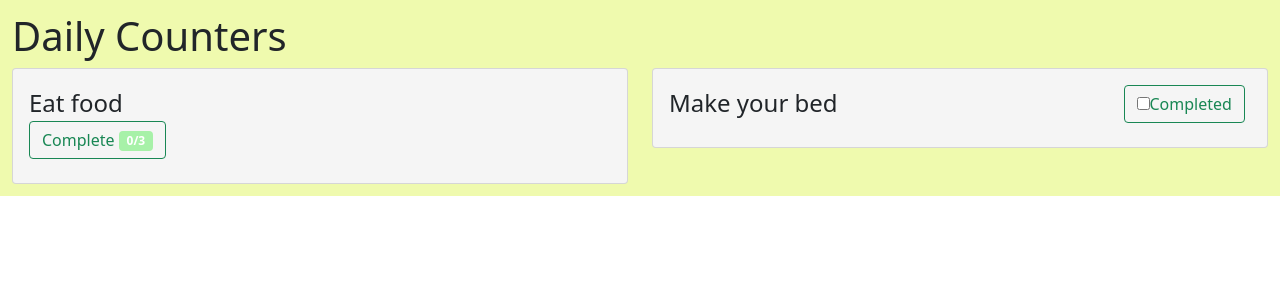
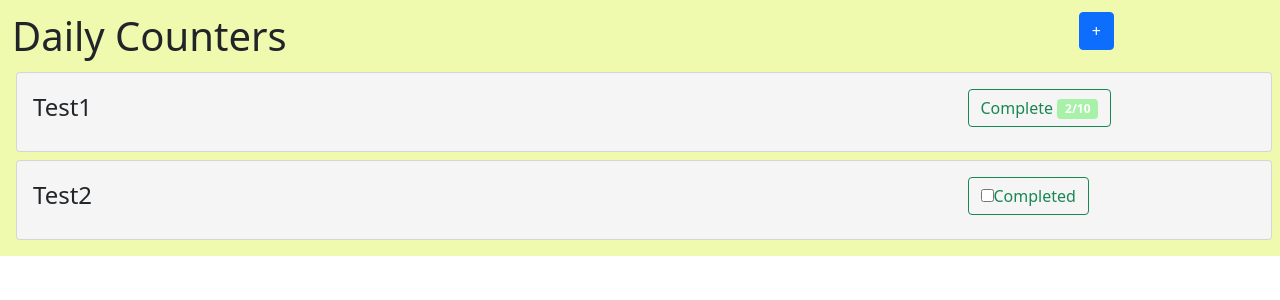
Before and after one commit to Moop204/daily-counter, a React (Create React App) app: page / in a window 1280 px wide. Shown: the top 300 px of the page. Built offline with nearby package versions, Linux system fonts and the light colour scheme.

Commit message:
[feat] Dynamically represent tasks

```diff
--- a/src/App.tsx
+++ b/src/App.tsx
@@ -2,9 +2,13 @@ import { FunctionComponent, useEffect, useState } from "react";
 import {
   Badge,
   Button,
+  ButtonGroup,
+  ButtonToolbar,
   Card,
   Col,
   Container,
+  Form,
+  Modal,
   Row,
   ToggleButton,
 } from "react-bootstrap";
@@ -120,24 +124,123 @@ const MultiTask: FunctionComponent<IMultiTask> = ({
   );
 };
 
+interface IAddTaskModal {
+  show: boolean;
+  handleClose: any;
+  addTask: (task: ITask) => void;
+}
+
+const AddTaskModal: FunctionComponent<IAddTaskModal> = ({
+  show,
+  handleClose,
+  addTask,
+}) => {
+  const [formType, setFormType] = useState("check");
+
+  return (
+    <Modal show={show} onHide={handleClose}>
+      <Modal.Header>
+        <Modal.Title>Add Task</Modal.Title>
+      </Modal.Header>
+      <Modal.Body>
+        <Row>
+          <Col>
+            <Button type="button" value="check">
+              One-time
+            </Button>
+          </Col>
+
+          <Col>
+            <Button type="button" value="multi">
+              Multi-action
+            </Button>
+          </Col>
+        </Row>
+
+        <Form.Group className="mb-3" controlId="formBasicEmail">
+          <Form.Label>Description</Form.Label>
+          <Form.Control type="email" placeholder="Enter email" />
+          <Form.Text className="text-muted">
+            Short text describing task.
+          </Form.Text>
+        </Form.Group>
+      </Modal.Body>
+
+      <Modal.Footer>
+        <Button variant="secondary" onClick={handleClose}>
+          Close
+        </Button>
+        {/* <Button variant="primary" onClick={() => {
+          let newTask: ITask;
+          if(formType === "check") {
+            newTask = { description: }
+          }
+          addTask()
+          handleClose(); } }>
+          Save Changes
+        </Button> */}
+      </Modal.Footer>
+    </Modal>
+  );
+};
+
 function App() {
-  const [checked, setChecked] = useState(false);
-  const [bgColour, setBgColour] = useState("light");
+  const [addTaskShow, setAddTaskShow] = useState(false);
+  const handleClose = () => setAddTaskShow(false);
+  const handleOpen = () => setAddTaskShow(true);
+  const [tasks, setTasks] = useState([
+    { description: "Test1", initialValue: 2, totalValue: 10 },
+    { description: "Test2", initialValue: false },
+  ] as (ICheckTask | IMultiTask)[]);
 
-  useEffect(() => {
-    setBgColour(checked ? "#A7F1A8" : "#F5F5F5");
-  }, [checked]);
+  const addTask = (task: ITask) => {
+    tasks.push(task);
+  };
 
   return (
     <div style={{ padding: "12px", backgroundColor: "#effaae" }}>
-      <h1>Daily Counters</h1>
       <Row>
-        <Col>
-          <MultiTask description="Eat food " initialValue={0} totalValue={3} />
+        <Col xl={10}>
+          <h1>Daily Counters</h1>
         </Col>
         <Col>
-          <CheckTask description="Make your bed" initialValue={false} />
+          <ButtonToolbar aria-label="Toolbar with button groups">
+            <ButtonGroup className="me-2" aria-label="First group">
+              <Button onClick={handleOpen}>+</Button>
+            </ButtonGroup>
+          </ButtonToolbar>
         </Col>
+      </Row>
+
+      <AddTaskModal
+        show={addTaskShow}
+        handleClose={handleClose}
+        addTask={addTask}
+      />
+
+      <Row>
+        {tasks.map((task: any) => {
+          if (task.totalValue) {
+            return (
+              <div style={{ margin: "4px" }}>
+                <MultiTask
+                  description={task.description}
+                  initialValue={task.initialValue}
+                  totalValue={task.totalValue}
+                />
+              </div>
+            );
+          } else {
+            return (
+              <div style={{ margin: "4px" }}>
+                <CheckTask
+                  description={task.description}
+                  initialValue={task.initialValue}
+                />
+              </div>
+            );
+          }
+        })}
       </Row>
     </div>
   );
```
